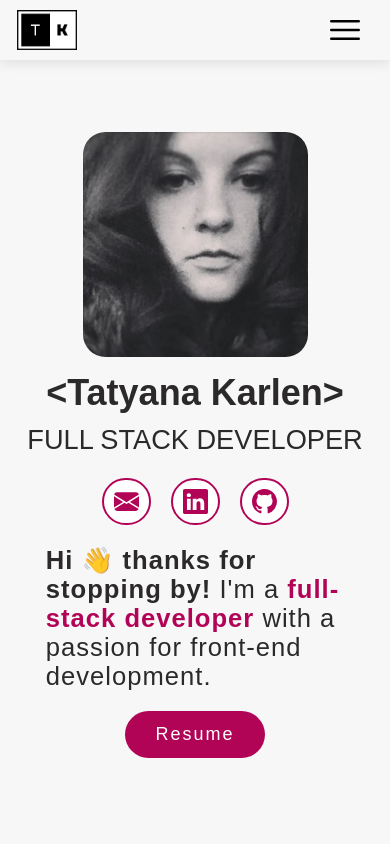
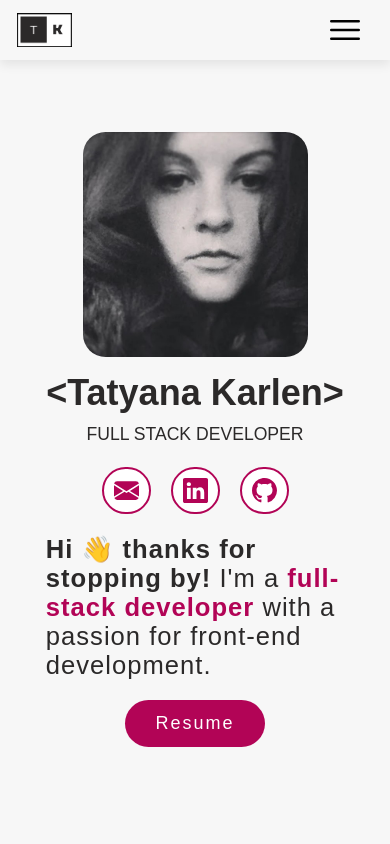
Before and after one commit to tatyanakarlen/PortfolioWebsite, a React (Create React App) app: page / in a window 390 px wide. Shown: the top 844 px of the page. Built offline with nearby package versions, Linux system fonts and the light colour scheme.

Commit message:
temp fixes

```diff
--- a/src/components/Hero/Hero.css
+++ b/src/components/Hero/Hero.css
@@ -233,7 +233,7 @@ text-decoration: none;
 .mobile-header h3 {
   /* font-size: 2rem; */
   margin-top: 1rem;
-  font-size: 1.5em;
+  font-size: 1em;
   font-weight: 500;
 }
 
@@ -328,16 +328,16 @@ text-decoration: none;
     width: 300px;
   }
   .mobile-header h1 {
-    font-size: 3em;
+    font-size: 2.25em;
   }
   .mobile-header h3 {
-    font-size: 1.75em;
+    font-size: 1.25em;
   }
   .btn-icons-container-mobile .right-side-icons-mobile .icon {
     font-size: 3rem;
   }
   .mobile-header p {
-    font-size: 2em;
+    font-size: 1.5em;
   }
   .mobile-header .resume-link {
     padding: 12px 33px;
@@ -388,7 +388,7 @@ text-decoration: none;
     font-size: 2.25em;
   }
   .mobile-header h3 {
-    font-size: 1.7em;
+    font-size: 1.1em;
   }
   .btn-icons-container-mobile .right-side-icons-mobile .icon {
     font-size: 2.5rem;
@@ -416,7 +416,7 @@ text-decoration: none;
     font-size: 2em;
   }
   .mobile-header h3 {
-    font-size: 1.5em;
+    font-size: 1em;
   }
   .btn-icons-container-mobile .right-side-icons-mobile .icon {
     font-size: 2.3rem;
--- a/src/components/TopNav/TopNav.jsx
+++ b/src/components/TopNav/TopNav.jsx
@@ -3,7 +3,7 @@ import './TopNav.css';
 import { useState } from 'react';
 import { Link } from 'react-router-dom';
 import { useMediaQuery } from 'react-responsive';
-import logo from '../../components/Images/TKcropped.png'
+import logo from '../../components/Images/Taty.png'
 
 export default function TopNav() {
   const [isNavExpanded, setIsNavExpanded] = useState(false);
@@ -23,8 +23,9 @@ export default function TopNav() {
     <div className="Nav">
       <div id="name-link">
         <a onClick={linkNavStateTrigger} className="nav-left-link" href={aboutScrollTo}>
-          <img src={logo} style={{width: '60px', marginTop: '0.5rem'}}/>
+          <img src={logo} style={{width: '55px', marginTop: '0.5rem'}}/>
         </a>
+
       </div>
 
       <button
```
Also changed, not shown: src/components/Images/Taty.png, src/components/Images/Tatynewlogo.png (added).
